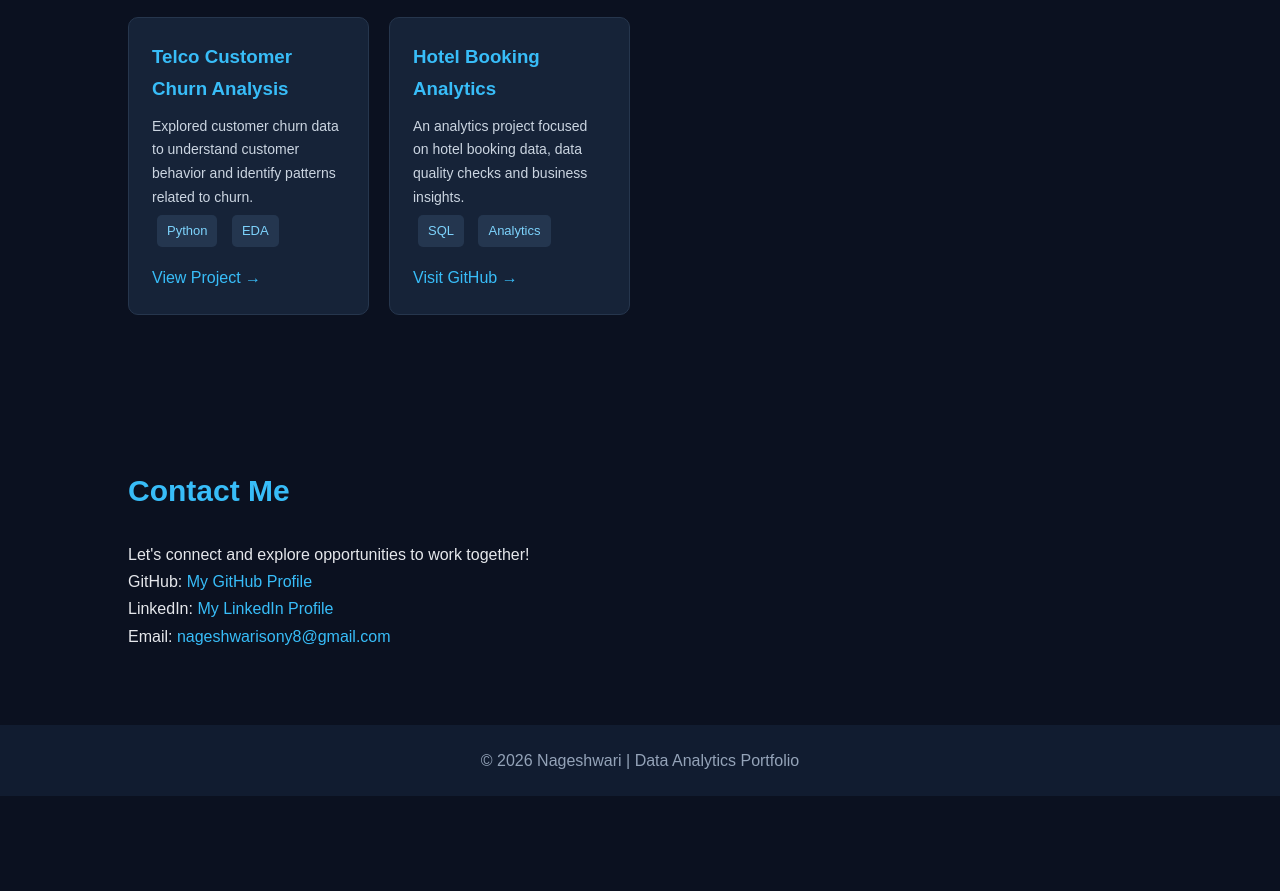
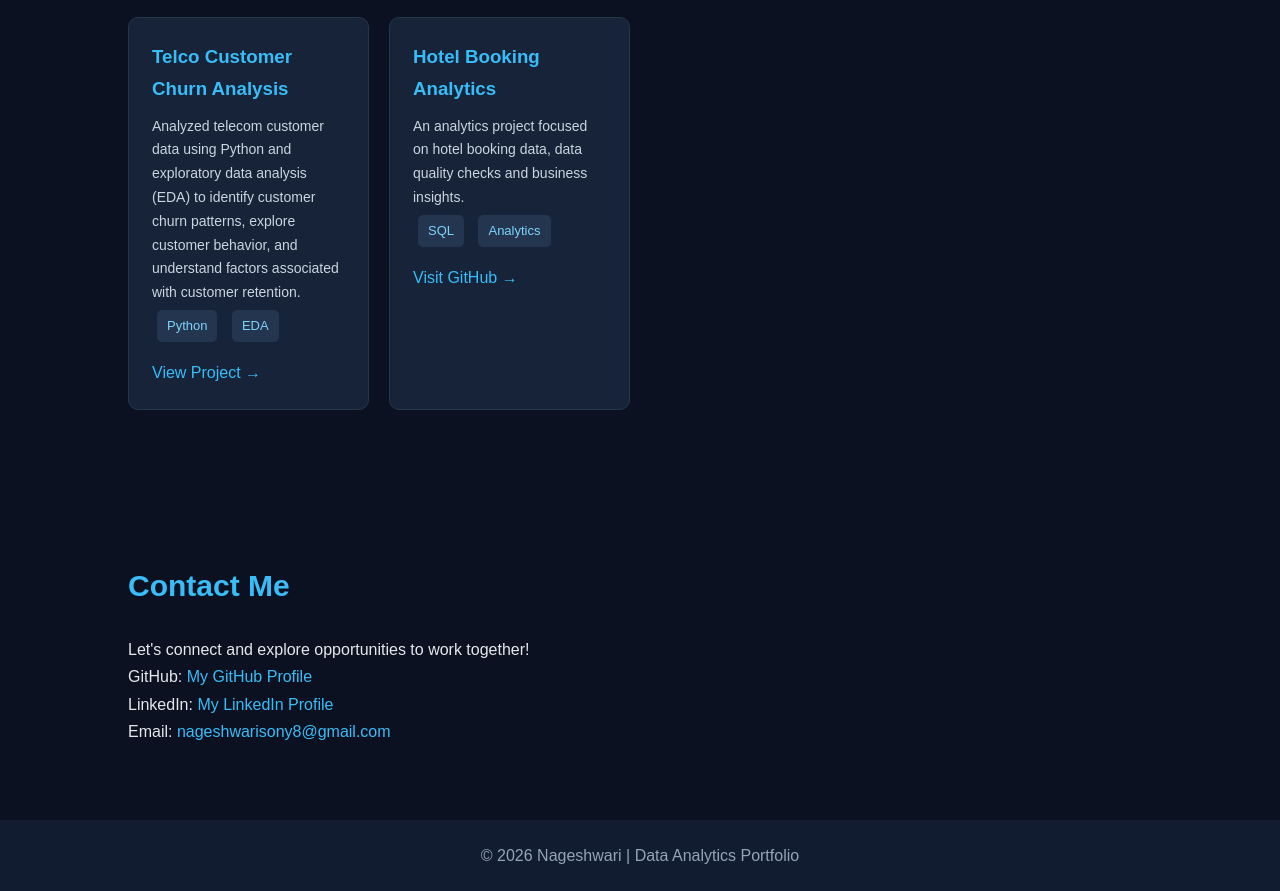
Before and after one commit to nageshwarisony8-hue/nageshwarisony8-hue.github.io, a plain HTML site: page index.html in a window 1280 px wide. Shown: the part 1905-2796 px from the top of the page. Before the commit the page ends 2701 px from the top, so only its background shows below. Drawn offline with Linux system fonts and the light colour scheme.

Commit message:
Improve Telco project description

```diff
--- a/index.html
+++ b/index.html
@@ -302,9 +302,11 @@ mileage, performance, and customer ratings.
     <div class="card">
       <h3>Telco Customer Churn Analysis</h3>
       <p>
-        Explored customer churn data to understand customer
-        behavior and identify patterns related to churn.
-      </p>
+  Analyzed telecom customer data using Python and
+  exploratory data analysis (EDA) to identify customer
+  churn patterns, explore customer behavior, and understand
+  factors associated with customer retention.
+</p>
       <span class="tag">Python</span>
       <span class="tag">EDA</span>
       <a href="https://github.com/nageshwarisony8-hue/Telco-Customer-Churn-EDA"
```
